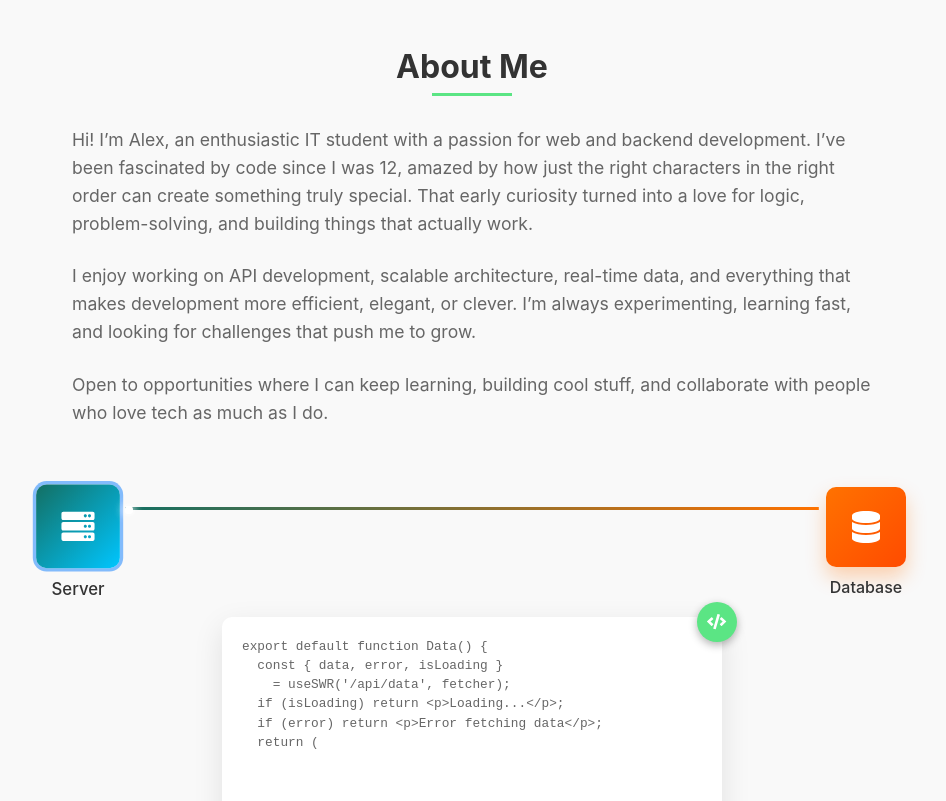
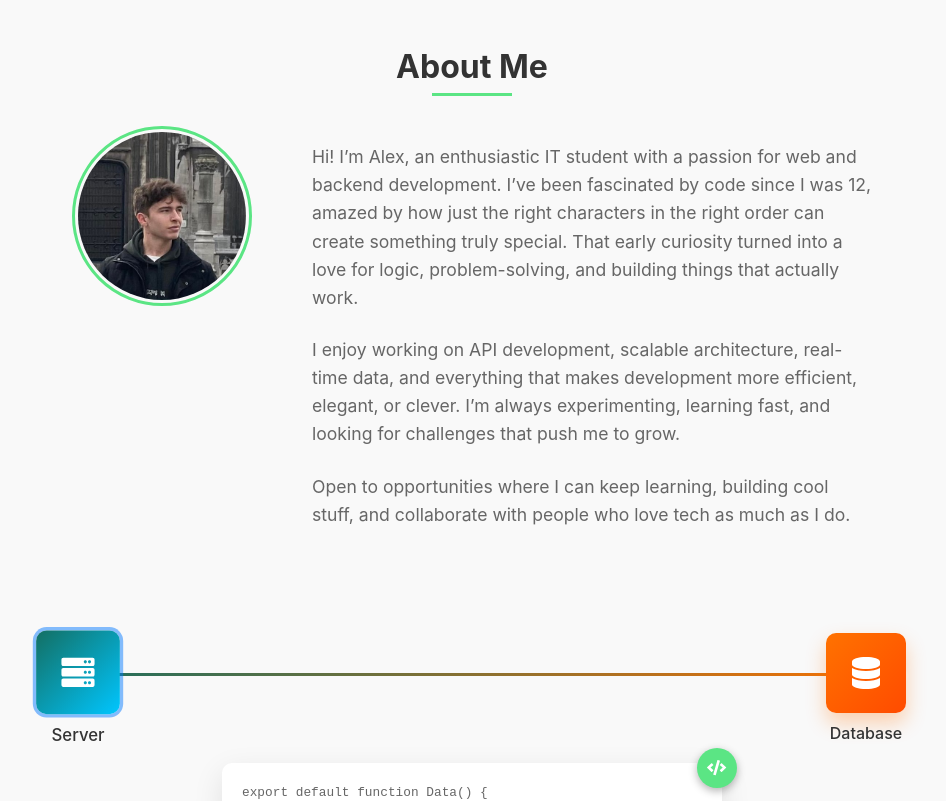
Before and after one commit to alexandru-poenaru/portfolio, a React (Create React App) app: page / in a window 1280 px wide. Shown: the part 940-1741 px from the top of the page, without its empty margins (168-1114 px from the left). Built offline with nearby package versions, Linux system fonts and the light colour scheme.

Commit message:
added image + fixed animation

```diff
--- a/src/pages/HomePage.jsx
+++ b/src/pages/HomePage.jsx
@@ -11,7 +11,7 @@ import helpdesk from '../assets/images/helpdesk.png'
 import kingdomino from '../assets/images/kingdomino.jpg';
 import kottask from '../assets/images/kottask.png';
 import dashboard from '../assets/images/dashboard.png';
-
+import alex from '../assets/images/alex.jpg';
 
 const HomePage = () => {
   const serverRef = useRef(null);
@@ -97,6 +97,10 @@ const HomePage = () => {
         <Section id="about">
           <SectionTitle>About Me</SectionTitle>
           <AboutContent>
+            <ProfileImageContainer>
+              <ProfileImage src={alex} alt="Alexandru Poenaru"/>
+            </ProfileImageContainer>
+            <AboutTextContent>
               <p>
               Hi! I’m Alex, an enthusiastic IT student with a passion for web and backend development.
               I’ve been fascinated by code since I was 12, amazed by how just the right characters in the right order can create something truly special.
@@ -110,6 +114,7 @@ const HomePage = () => {
               Open to opportunities where I can keep learning, building cool stuff,
               and collaborate with people who love tech as much as I do.
               </p>
+            </AboutTextContent>
           </AboutContent>
 
           {/* Backend Developer Animation */}
@@ -122,9 +127,13 @@ const HomePage = () => {
             </ServerContainer>
 
             <ConnectionLine>
+              {/* Original dots: Server to Database */}
               <DataDot className="dot1" />
               <DataDot className="dot2" />
-              <DataDot className="dot3" />
+
+              {/* New dots: Database to Server */}
+              <DataDot className="reverse-dot1" />
+              <DataDot className="reverse-dot2" />
             </ConnectionLine>
 
             <DatabaseContainer ref={databaseRef}>
@@ -323,13 +332,6 @@ const dotAnimation2 = keyframes`
   100% { left: 95%; opacity: 0; }
 `;
 
-const dotAnimation3 = keyframes`
-  0% { left: 5%; opacity: 0; }
-  10% { left: 10%; opacity: 1; }
-  90% { left: 90%; opacity: 1; }
-  100% { left: 95%; opacity: 0; }
-`;
-
 // Create vertical animation for dots on mobile
 const mobileDotAnimation1 = keyframes`
   0% { top: 5%; opacity: 0; }
@@ -345,17 +347,40 @@ const mobileDotAnimation2 = keyframes`
   100% { top: 95%; opacity: 0; }
 `;
 
-const mobileDotAnimation3 = keyframes`
-  0% { top: 5%; opacity: 0; }
-  10% { top: 10%; opacity: 1; }
-  90% { top: 90%; opacity: 1; }
-  100% { top: 95%; opacity: 0; }
-`;
-
 // Add this new typing animation keyframe with the other animations
 const typingAnimation = keyframes`
   0% { width: 0; }
   100% { width: 100%; }
+`;
+
+// Add new keyframes for reverse direction animations
+const reverseDotAnimation1 = keyframes`
+  0% { right: 5%; opacity: 0; }
+  10% { right: 10%; opacity: 1; }
+  90% { right: 90%; opacity: 1; }
+  100% { right: 95%; opacity: 0; }
+`;
+
+const reverseDotAnimation2 = keyframes`
+  0% { right: 5%; opacity: 0; }
+  10% { right: 10%; opacity: 1; }
+  90% { right: 90%; opacity: 1; }
+  100% { right: 95%; opacity: 0; }
+`;
+
+// Create vertical reverse animation for dots on mobile
+const mobileReverseDotAnimation1 = keyframes`
+  0% { bottom: 5%; opacity: 0; }
+  10% { bottom: 10%; opacity: 1; }
+  90% { bottom: 90%; opacity: 1; }
+  100% { bottom: 95%; opacity: 0; }
+`;
+
+const mobileReverseDotAnimation2 = keyframes`
+  0% { bottom: 5%; opacity: 0; }
+  10% { bottom: 10%; opacity: 1; }
+  90% { bottom: 90%; opacity: 1; }
+  100% { bottom: 95%; opacity: 0; }
 `;
 
 const FullWidthHeroContainer = styled.div`
@@ -537,7 +562,18 @@ const SectionTitle = styled.h2`
 const AboutContent = styled.div`
   max-width: 800px;
   margin: 0 auto;
+  display: flex;
+  flex-direction: column;
+  align-items: center;
 
+  @media (min-width: 768px) {
+    flex-direction: row;
+    align-items: flex-start;
+    gap: 30px;
+  }
+`;
+
+const AboutTextContent = styled.div`
   p {
     margin-bottom: 1.5rem;
     font-size: 1.1rem;
@@ -546,12 +582,36 @@ const AboutContent = styled.div`
   }
 `;
 
+const ProfileImageContainer = styled.div`
+  width: 180px;
+  height: 180px;
+  border-radius: 50%;
+  border: 3px solid #5be584;
+  padding: 3px;
+  margin-bottom: 20px;
+  overflow: hidden;
+
+  @media (min-width: 768px) {
+    margin-right: 30px;
+    margin-bottom: 0;
+    flex-shrink: 0;
+  }
+`;
+
+const ProfileImage = styled.img`
+  width: 100%;
+  height: 100%;
+  border-radius: 50%;
+  object-fit: cover;
+  background-color: ${props => props.theme.cardBackground || '#f0f0f0'};
+`;
+
 // Backend visualization components
 const BackendVisualization = styled.div`
   display: flex;
   flex-direction: column;
   align-items: center;
-  margin-top: 40px;
+  margin-top: 60px;
   position: relative;
   min-height: 400px;
 
@@ -566,7 +626,7 @@ const ServerContainer = styled.div`
   display: flex;
   flex-direction: column;
   align-items: center;
-  z-index: 1;
+  z-index: 10;
 
   &.pulse {
     animation: ${serverPulseAnimation} 1s ease;
@@ -608,7 +668,7 @@ const DatabaseContainer = styled.div`
   display: flex;
   flex-direction: column;
   align-items: center;
-  z-index: 1;
+  z-index: 10;
 
   @media (min-width: 768px) {
     position: absolute;
@@ -652,18 +712,18 @@ const ConnectionLine = styled.div`
 
   @media (min-width: 768px) {
     position: absolute;
-    top: 40px;
+    top: 60px;
     left: 50%;
     transform: translateX(-50%);
     margin: 0;
-    width: 56%;
+    width: 70%;
   }
 
   @media (max-width: 768px) {
     width: 3px;
-    height: 80px;
+    height: 120px;
     background: linear-gradient(to bottom, #136f63, #FF7200);
-    margin: 5px auto;
+    margin: 0 auto;
   }
 `;
 
@@ -673,10 +733,14 @@ const DataDot = styled.div`
   height: 8px;
   background-color: white;
   border-radius: 50%;
+  box-shadow: 0 0 10px rgba(255, 255, 255, 0.8), 0 0 15px rgba(255, 255, 255, 0.4);
+  z-index: 20;
+
+  /* Forward direction dots (server to database) */
+  &.dot1, &.dot2 {
     top: -1px;
     left: 0;
-  box-shadow: 0 0 10px rgba(255, 255, 255, 0.8), 0 0 15px rgba(255, 255, 255, 0.4);
-  z-index: 20;
+  }
 
   &.dot1 {
     animation: ${dotAnimation1} 3s infinite;
@@ -699,15 +763,35 @@ const DataDot = styled.div`
       left: -2px;
     }
   }
+  }
 
-  &.dot3 {
-    animation: ${dotAnimation3} 3s infinite;
-    animation-delay: 2s;
+  /* Reverse direction dots (database to server) */
+  &.reverse-dot1, &.reverse-dot2 {
+    top: -1px;
+    right: 0;
+  }
+
+  &.reverse-dot1 {
+    animation: ${reverseDotAnimation1} 3s infinite;
+    animation-delay: 0.5s;
 
     @media (max-width: 768px) {
-      animation: ${mobileDotAnimation3} 3s infinite;
-      animation-delay: 2s;
-      left: -2px;
+      animation: ${mobileReverseDotAnimation1} 3s infinite;
+      animation-delay: 0.5s;
+      right: -2px;
+      top: auto;
+    }
+  }
+
+  &.reverse-dot2 {
+    animation: ${reverseDotAnimation2} 3s infinite;
+    animation-delay: 1.5s;
+
+    @media (max-width: 768px) {
+      animation: ${mobileReverseDotAnimation2} 3s infinite;
+      animation-delay: 1.5s;
+      right: -2px;
+      top: auto;
     }
   }
 `;
```
Also changed, not shown: src/assets/images/alex.jpg (added). Lines whose indentation alone changed are shown as unchanged.
